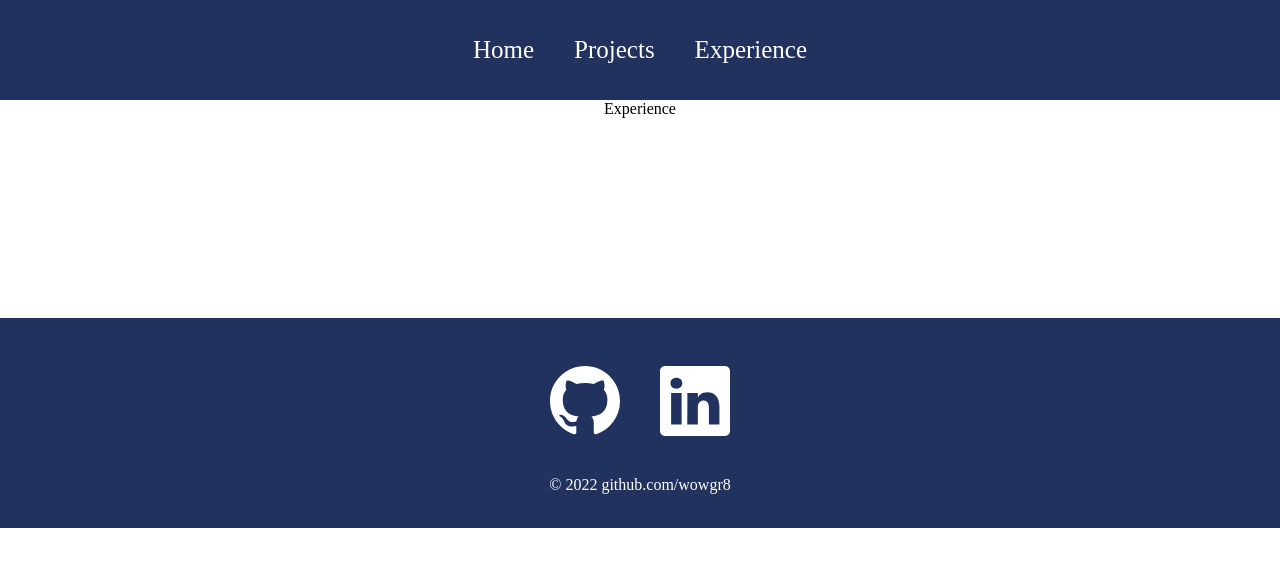
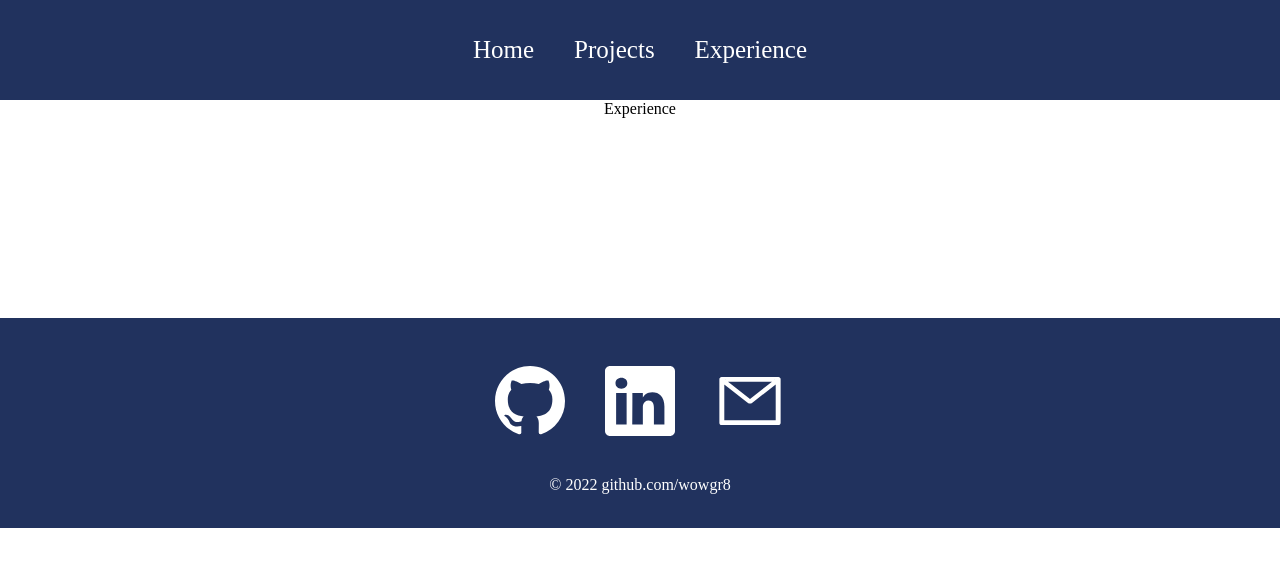
Before and after one commit to wowgr8/personal-portfolio, a React (Create React App) app: page /experience in a window 1280 px wide. Shown: the top 566 px of the page. Built offline with nearby package versions, Linux system fonts and the light colour scheme.

Commit message:
add email icon and link

```diff
--- a/src/components/Footer.js
+++ b/src/components/Footer.js
@@ -1,5 +1,6 @@
 import React from 'react';
 import { BsGithub, BsLinkedin } from 'react-icons/bs';
+import { AiOutlineMail } from 'react-icons/ai';
 import '../styles/Footer.css'
 
 function Footer() {
@@ -8,6 +9,7 @@ function Footer() {
       <div className='socialMedia'>
         <a href='https://github.com/wowgr8'><BsGithub /></a>
         <a href='https://www.linkedin.com/in/cesar-aug-lopez/'><BsLinkedin /></a>
+        <a href='mailto:lopez.cesar.aug@gmail.com'><AiOutlineMail /></a>
       </div>
       <p> &copy; 2022 github.com/wowgr8</p>
     </div>
```
